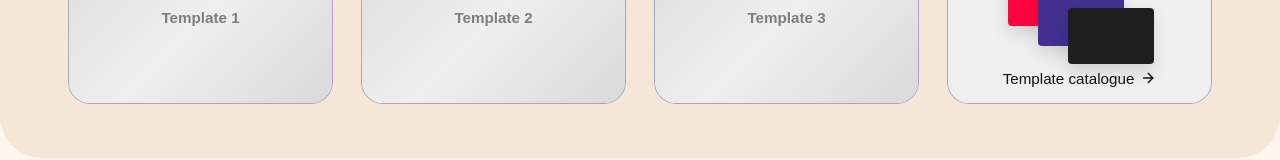
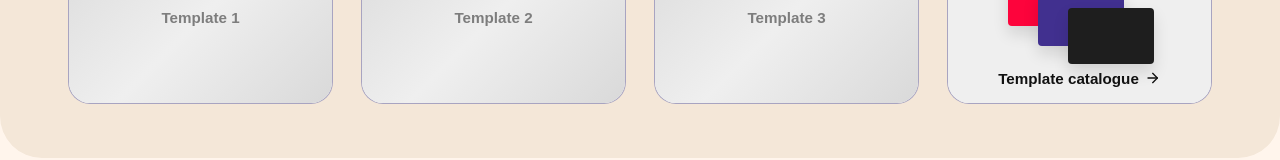
Before and after one commit to davide-muzzi/BiteSite, a Vue app in the folder Frontend/: page /projects-overview in a window 1280 px wide. Shown: the part 253-413 px from the top of the page. Built offline with nearby package versions, Linux system fonts and the light colour scheme; a web font is replaced by a local one.

Commit message:
style(projects-overview): adjust template catalogue label font weight

```diff
--- a/Frontend/src/views/ProjectsOverviewView.vue
+++ b/Frontend/src/views/ProjectsOverviewView.vue
@@ -397,7 +397,7 @@ onUnmounted(() => {
     gap: 6px;
     color: #111;
     font-size: 0.95rem;
-    font-weight: 500;
+    font-weight: 600;
     white-space: nowrap;
 }
 
```
